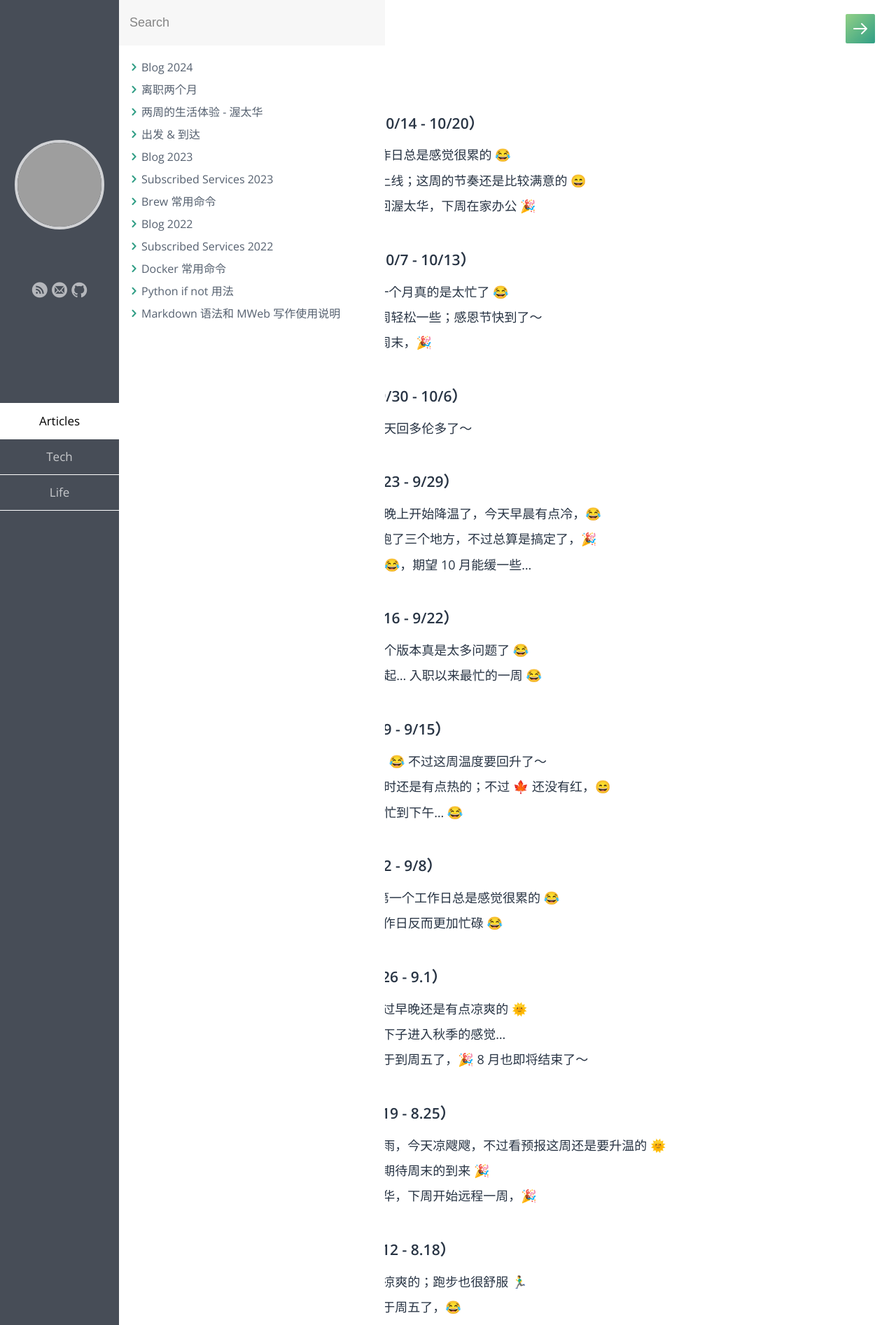
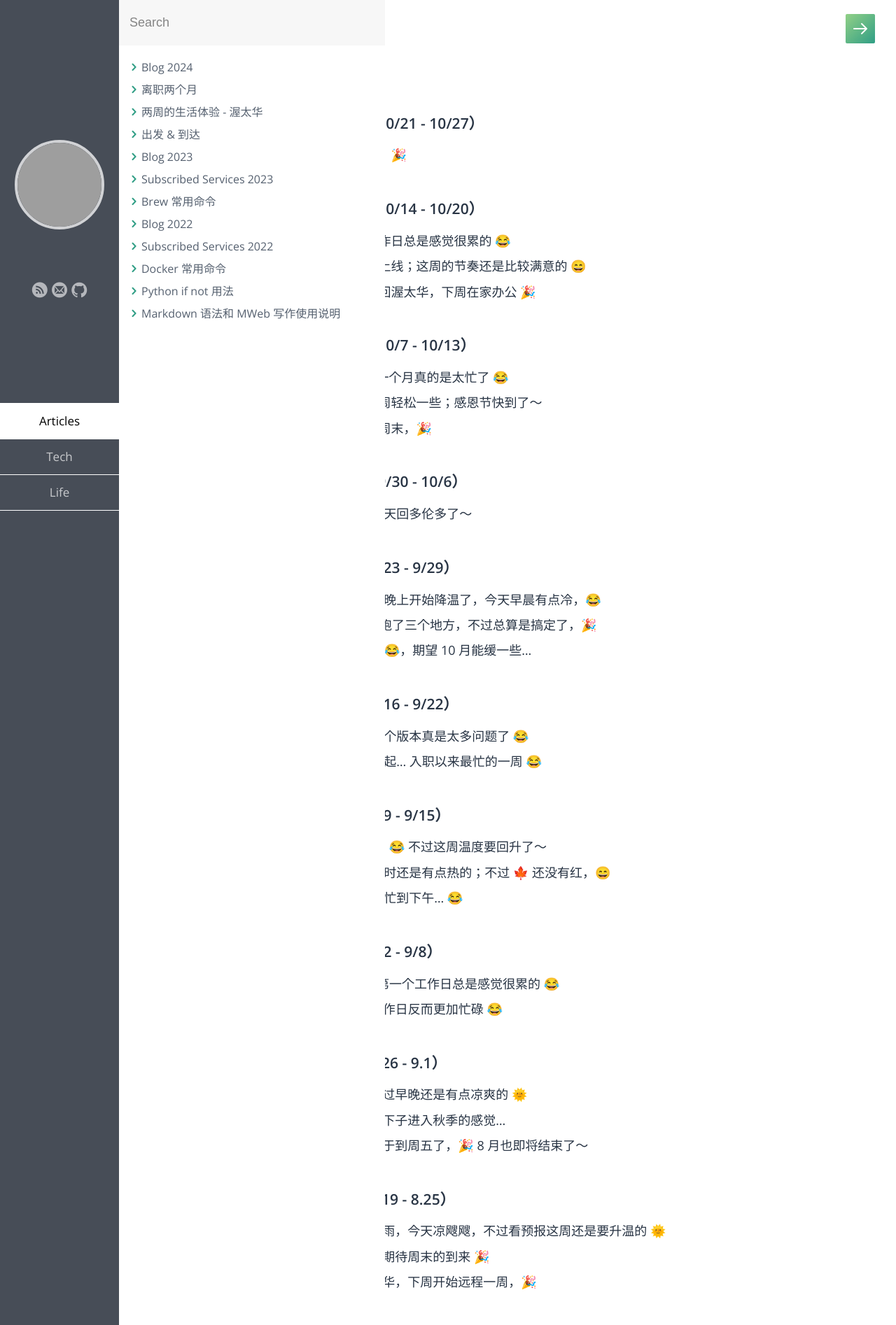
Before and after one commit to samxupeiran/samxupeiran.github.io, a Jekyll site: the page built from _posts/life/2024-01-02-my-blog.md, in a window 1280 px wide. Shown: the top 1894 px of the page at 70% size. Built offline with Jekyll 4.4.1, drawn with Linux system fonts in a browser that asks for light colours; some web fonts are replaced; some of the changed text lies outside the part shown; grey boxes are pictures that could not be loaded.

Commit message:
feat: add weekly blog 10/21

```diff
--- a/_posts/life/2024-01-02-my-blog.md
+++ b/_posts/life/2024-01-02-my-blog.md
@@ -5,6 +5,9 @@ category: Life
 tags: Blog
 ---
 
+
+- ### 2024 年 10 月 第 4 周（10/21 - 10/27）
+     - 10/21 这周在渥太华远程，🎉
 
 - ### 2024 年 10 月 第 3 周（10/14 - 10/20）
      - 10/14 长周末的第一个工作日总是感觉很累的 😂
```
